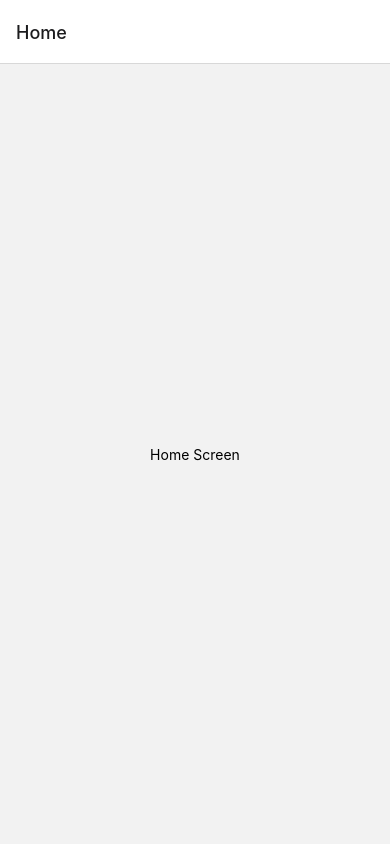
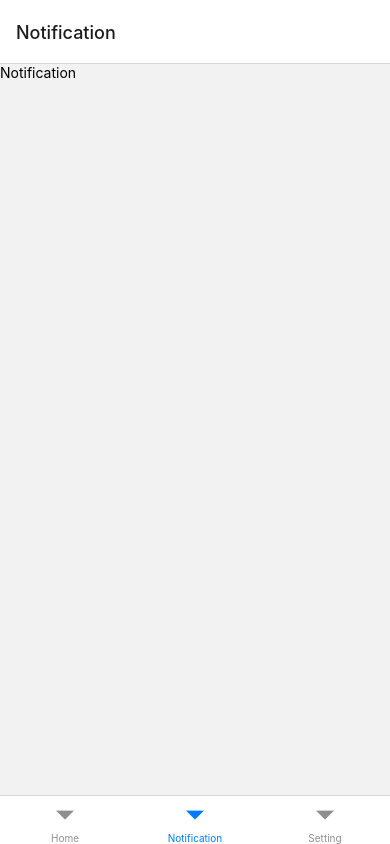
Before and after one commit to huzhengxi/RailManager, a React Native app: screen /Notification in a window 390 px wide. Before the commit this address had no page. Built offline with nearby package versions, Linux system fonts and the light colour scheme.

Commit message:
feat: add BottomTabs.tsx and some files

```diff
--- a/App.tsx
+++ b/App.tsx
@@ -3,6 +3,7 @@ import React from 'react';
 import {StyleSheet, Text, View} from 'react-native';
 import {NavigationContainer} from "@react-navigation/native";
 import {createNativeStackNavigator} from "@react-navigation/native-stack";
+import BottomTabs from './src/navigator/BottomTabs';
 
 
 function HomeScreen() {
@@ -17,9 +18,7 @@ const Stack = createNativeStackNavigator()
 export default function App() {
   return (
     <NavigationContainer>
-      <Stack.Navigator>
-        <Stack.Screen name={'Home'} component={HomeScreen}/>
-      </Stack.Navigator>
+      <BottomTabs/>
     </NavigationContainer>
   );
 }
--- /dev/null
+++ b/src/navigator/BottomTabs.tsx
@@ -0,0 +1,18 @@
+/**
+ * Created by jason on 2022/9/11.
+ */
+import {createBottomTabNavigator} from '@react-navigation/bottom-tabs';
+import Home from '../pages/Home';
+import Notification from '../pages/Notification';
+import Setting from '../pages/Setting';
+
+const Tab = createBottomTabNavigator();
+export default function BottomTabs() {
+  return (
+    <Tab.Navigator>
+      <Tab.Screen name={'Home'} component={Home}/>
+      <Tab.Screen name={'Notification'} component={Notification}/>
+      <Tab.Screen name={'Setting'} component={Setting}/>
+    </Tab.Navigator>
+  );
+}
--- /dev/null
+++ b/src/pages/Home.tsx
@@ -0,0 +1,13 @@
+/**
+ * Created by jason on 2022/9/10.
+ */
+import {Text, View} from 'react-native';
+import {useNavigation} from '@react-navigation/native';
+
+export default function Home() {
+  return (
+    <View>
+      <Text>Home</Text>
+    </View>
+  );
+}
--- /dev/null
+++ b/src/pages/Notification.tsx
@@ -0,0 +1,14 @@
+/**
+ * Created by jason on 2022/9/10.
+ */
+import {View, Text} from 'react-native';
+
+export default function Notification() {
+  return (
+    <View>
+      <Text>
+        Notification
+      </Text>
+    </View>
+  )
+}
--- /dev/null
+++ b/src/pages/Setting.tsx
@@ -0,0 +1,14 @@
+/**
+ * Created by jason on 2022/9/10.
+ */
+import {Text, View} from 'react-native';
+
+export default function Setting() {
+  return (
+    <View>
+      <Text>
+        Setting
+      </Text>
+    </View>
+  );
+}
```
Also changed, not shown: package.json (+7 -0 lines), src/pages/Detail.tsx (added, +14 -0 lines), 2 other files (tests, documents, lock files or other folders).
